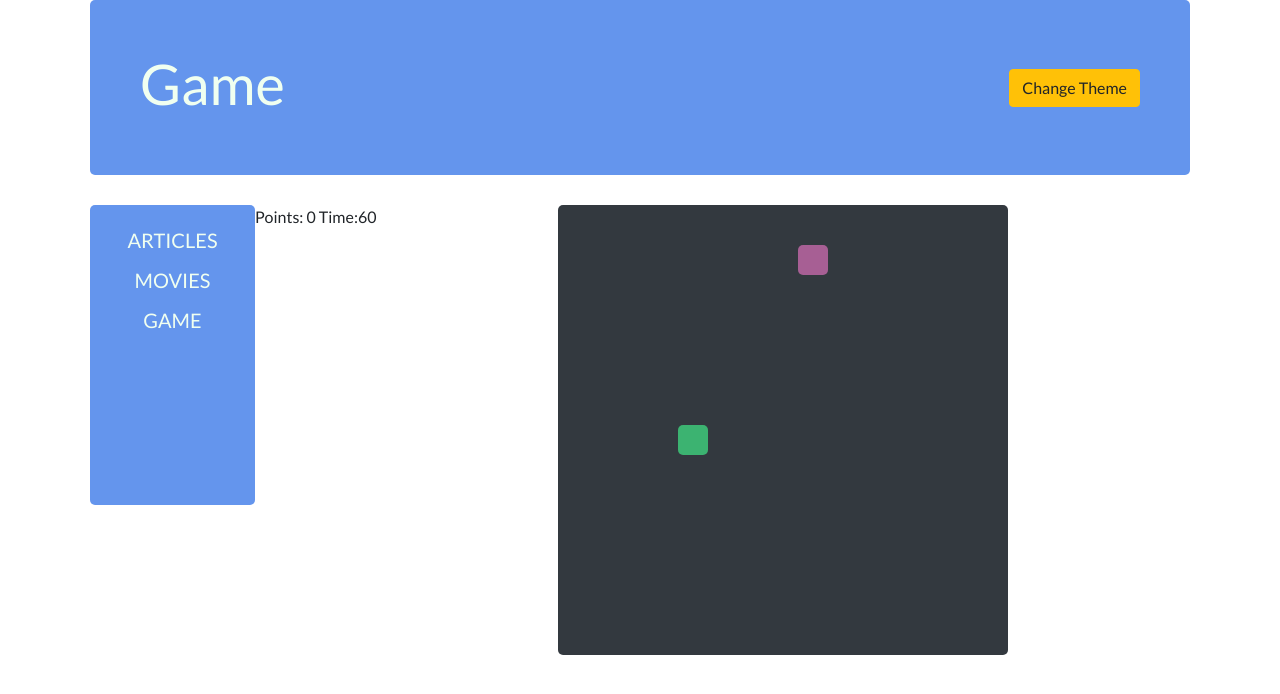
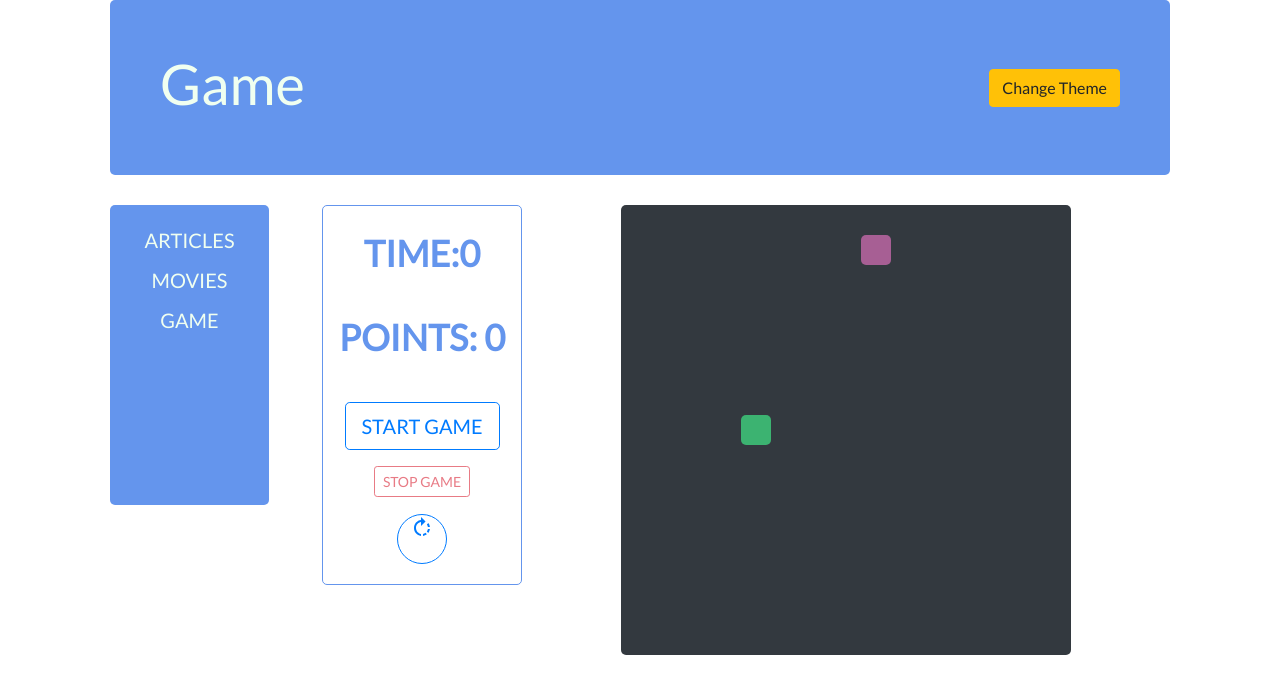
Before and after one commit to sergei740/article-list, a React (Create React App) app: page /game in a window 1280 px wide. Shown: the top 694 px of the page. Built offline with nearby package versions, Linux system fonts and the light colour scheme; the HTML template or start-up script is replaced by a standard one.

Commit message:
added PopupForGame, fixed logic Game component

```diff
--- a/package.json
+++ b/package.json
@@ -3,6 +3,8 @@
   "version": "0.1.0",
   "private": true,
   "dependencies": {
+    "@material-ui/core": "^4.4.3",
+    "@material-ui/icons": "^4.4.3",
     "bootstrap": "^4.3.1",
     "react": "^16.9.0",
     "react-dom": "^16.9.0",
--- a/src/components/App/style.module.css
+++ b/src/components/App/style.module.css
@@ -1,12 +1,14 @@
 @import url('https://fonts.googleapis.com/css?family=Lato&display=swap');
 
 html {
-    overflow-y:scroll;
+    overflow-y: scroll;
 }
 
 .main_container {
     display: flex;
     flex-direction: column;
+    max-width: 100%;
+    padding: 0 20px;
     width: 1100px;
     margin: auto;
     font-family: 'Lato', sans-serif;
--- a/src/components/Game/Game.jsx
+++ b/src/components/Game/Game.jsx
@@ -1,41 +1,67 @@
 import React, { Component } from 'react';
+import RotateRightSharpIcon from '@material-ui/icons/RotateRightSharp';
 import style from './style.module.css';
 import PlayerSquare from '../PlayerSquare/PayerSuare';
 import RandomSquare from '../RandomSquare/RandomSquare';
 import getRandomNumb from '../../getRandomNumb';
-
+import PopupForGame from '../PopupForGame/PopupForGame';
 
 class Game extends Component {
   constructor(props) {
     super(props);
+    this.myRef = React.createRef();
     this.state = {
-      time: 60,
+      time: 0,
       points: 0,
       marginTop: getRandomNumb(),
       marginLeft: getRandomNumb(),
       random: {
         marginTop: getRandomNumb(),
         marginLeft: getRandomNumb()
-      }
-    }
+      },
+      showPopup: false
+    };
+    this.interval2 = null;
+    this.interval3 = null;
   }
 
-  mainFunction = () => {
-    if (this.state.time !== 0) {
-      this.timer();
-      this.comparePosition();
-      setTimeout(this.mainFunction, 1000);
-    } else {
-      clearTimeout(setTimeout(this.mainFunction, 1000));
+  togglePopup = () => {
+    this.setState({
+      showPopup: !this.state.showPopup
+    });
+  };
+
+  interval = (isAlreadySetted = false) => {
+    if (isAlreadySetted) {
+      clearInterval(this.interval2);
     }
+    this.interval2 = setInterval(() => {
+      this.getRandomPosition();
+    }, 3000);
   };
 
   timer = () => {
-    const newTime = this.state.time !== 0 ? this.setState({ time: this.state.time - 1 }) : this.state.time;
-    return newTime;
+    if (this.state.time !== 0) {
+      this.setState({ time: this.state.time - 1 })
+    } else{
+      clearInterval(this.interval3);
+      this.togglePopup();
+    }
+    // const newTime = this.state.time !== 0 ? this.setState({ time: this.state.time - 1 }) : this.state.time;
+    // return newTime;
+  };
+
+  startTimer = (isAlreadySetted = false) => {
+    if (isAlreadySetted) {
+      clearInterval(this.interval3);
+    }
+    this.interval3 = setInterval(() => {
+      this.timer();
+    }, 1000);
   };
 
   getRandomPosition = () => {
+    if (this.state.time === 0) this.stopGame();
     this.setState({
       random: {
         marginTop: getRandomNumb(),
@@ -46,59 +72,91 @@ class Game extends Component {
 
   comparePosition = () => {
     if (this.state.marginLeft === this.state.random.marginLeft && this.state.marginTop === this.state.random.marginTop) {
+      this.setState({ points: this.state.points + 1 });
       this.getRandomPosition();
-      this.setState({ points: this.state.points + 1 });
+      this.interval(true);
     }
   };
 
-  clickToStart = () => {
-    this.mainFunction();
-    if (this.state.time !== 0) {
-      setInterval(this.getRandomPosition, 3000);
-    } else {
-      clearInterval(setInterval(this.getRandomPosition, 3000));
-    }
+  stopGame = () => {
+    clearInterval(this.interval2);
+    clearInterval(this.interval3);
+  };
+
+  restartGame = () => {
+    this.stopGame();
+    this.myRef.current.focus();
+    this.setState({ time: 60, points: 0 });
+    this.startTimer();
+  };
+
+  startGame = () => {
+    this.myRef.current.focus();
+    this.setState({ time: 60, points: 0 });
+    this.startTimer();
+    this.interval();
   };
 
   changePosition = (e) => {
+    if (this.state.time !== 0) {
       switch (e.keyCode) {
         case 37:
-        this.state.marginLeft !== 0
-          ? this.setState({ marginLeft: this.state.marginLeft - 20 })
-          : this.setState({ marginLeft: this.state.marginLeft });
-        break;
+          return this.state.marginLeft !== 0
+            ? this.setState({ marginLeft: this.state.marginLeft - 30 }, () => {
+              this.comparePosition();
+            })
+            : null;
         case 38:
-        this.state.marginTop !== 0
-          ? this.setState({ marginTop: this.state.marginTop - 20 })
-          : this.setState({ marginTop: this.state.marginTop });
-        console.log(this.state);
-        break;
+          return this.state.marginTop !== 0
+            ? this.setState({ marginTop: this.state.marginTop - 30 }, () => {
+              this.comparePosition();
+            })
+            : null;
         case 39:
-        this.state.marginLeft !== 420
-          ? this.setState({ marginLeft: this.state.marginLeft + 20 })
-          : this.setState({ marginLeft: this.state.marginLeft });
-        console.log(this.state);
-        break;
+          return this.state.marginLeft !== 420
+            ? this.setState({ marginLeft: this.state.marginLeft + 30 }, () => {
+              this.comparePosition();
+            })
+            : null;
         case 40:
-        this.state.marginTop !== 420
-          ? this.setState({ marginTop: this.state.marginTop + 20 })
-          : this.setState({ marginTop: this.state.marginTop });
-        console.log(this.state);
-        break;
+          return this.state.marginTop !== 420
+            ? this.setState({ marginTop: this.state.marginTop + 30 }, () => {
+              this.comparePosition();
+            })
+            : null;
         default:
           break;
+      }
     }
   };
 
   render() {
     return (
-      <>
-        { `Points: ${ this.state.points } Time:${ this.state.time }` }
+      <div className={ style.game_wrapper }>
+        { this.state.showPopup ? <PopupForGame score={ this.state.points } closePopup={ this.togglePopup }/> : null }
+        <div className={ style.game_info }>
+          <div className={ style.game_info_children }>{ `TIME:${ this.state.time }` }</div>
+          <div className={ style.game_info_children }>{ `POINTS: ${ this.state.points }` }</div>
+          <button className='btn btn-lg btn-outline-primary'
+                  onClick={ this.startGame }
+                  disabled={ this.state.time !== 0 }>START GAME
+          </button>
+          <button className='btn btn-sm btn-outline-danger'
+                  onClick={ () => {
+                    this.stopGame();
+                    this.togglePopup()
+                  } }
+                  disabled={ this.state.time === 0 }>STOP GAME
+          </button>
+          <button className={ style.restart_button } onClick={ this.restartGame }>
+            <RotateRightSharpIcon>Restart</RotateRightSharpIcon>
+          </button>
+        </div>
         <div className={ style.game }>
-          <PlayerSquare changePosition={ this.changePosition } param={ this.state } clickToStart={ this.clickToStart }/>
+          <PlayerSquare changePosition={ this.changePosition } param={ this.state } focus={ this.myRef }/>
           <RandomSquare param={ this.state.random }/>
         </div>
-      </>
+      </div>
     )
   }
 }
--- a/src/components/Game/style.module.css
+++ b/src/components/Game/style.module.css
@@ -1,10 +1,50 @@
+.game_wrapper {
+    display: flex;
+    width: 80%;
+    justify-content: space-between;
+}
+
+.game_info {
+    width: 200px;
+    height: 380px;
+    border: 1px solid cornflowerblue;
+    border-radius: 5px;
+    font-size: 36px;
+    text-align: center;
+    color: cornflowerblue;
+    font-weight: bold;
+}
+
+.game_info_children {
+    margin: 20px 0 30px 0;
+}
+
 .game {
     width: 450px;
+    display: flex;
     margin: auto;
-    display: flex;
     flex-direction: column;
     background: #33393F;
     border-radius: 5px;
     height: 450px;
     position: relative;
 }
+
+
+.restart_button {
+    display: flex;
+    width: 50px;
+    justify-content: center;
+    height: 50px;
+    border: 1px solid #007bff;
+    border-radius: 100%;
+    margin: 10px auto 0;
+    background-color: transparent;
+    color: #007bff;
+    outline: none;
+}
+
+.restart_button:hover {
+    color: white;
+    background: #007bff;
+}
--- a/src/components/MovieList/MovieList.jsx
+++ b/src/components/MovieList/MovieList.jsx
@@ -13,33 +13,36 @@ class MovieList extends Component {
 
   handleChange = (e) => {
     this.setState({ inputTitle: e.target.value });
-    console.log(this.state.inputTitle);
   };
 
   loadMovies = () => {
     loadData(getTransformStr(this.state.inputTitle))
       .then(({ response }) => {
-        this.setState({ movies: JSON.parse(response).Search });
-        console.log(JSON.parse(response).Search);
+        this.setState({
+          movies: JSON.parse(response).Search,
+          inputTitle: ''
+        });
       })
       .catch(({ response }) => {
-        alert(response);
+        this.setState({ movies: response });
       });
   };
 
 
   render() {
-    const posterList = this.state.movies.map(item => {
-      return item.Poster !== 'N/A'
-        ? <MovieCard key={ item.imdbID } src={ item.Poster } title={ item.Title } year={ item.Year }/>
-        : null;
-    });
+    const posterList = this.state.movies !== undefined
+      ? this.state.movies.map(item => {
+        return item.Poster !== 'N/A'
+          ? <MovieCard key={ item.imdbID } src={ item.Poster } title={ item.Title } year={ item.Year }/>
+          : null;
+      })
+      : <div className={ style.error_text }>Movie with this title not found</div>;
 
     return (
       <div className={ style.movie_list }>
         <div className={ style.block_input_title }>
           <div>
-            <input placeholder='Type Movie Title' onChange={ this.handleChange }/>
+            <input placeholder='Type Movie Title' value={ this.state.inputTitle } onChange={ this.handleChange }/>
           </div>
           <div>
             <button className='btn btn-outline-info btn-sm' onClick={ this.loadMovies }
--- a/src/components/MovieList/style.module.css
+++ b/src/components/MovieList/style.module.css
@@ -27,3 +27,11 @@
     flex-wrap: wrap;
     justify-content: space-around;
 }
+
+.error_text {
+    width: 50%;
+    text-align: center;
+    font-weight: bold;
+    font-size: 24px;
+    color: cornflowerblue;
+}
--- a/src/components/PlayerSquare/PayerSuare.jsx
+++ b/src/components/PlayerSquare/PayerSuare.jsx
@@ -4,7 +4,7 @@ import style from './style.module.css'
 function PlayerSquare(props) {
   return (
     <div tabIndex='0' className={ style.playerSquare } style={ props.param }
-         onKeyDown={ props.changePosition } onClick={ props.clickToStart }></div>
+         onKeyDown={ props.changePosition } onClick={ props.clickToStart } ref={ props.focus }></div>
   )
 }
 
--- /dev/null
+++ b/src/components/PopupForGame/PopupForGame.jsx
@@ -0,0 +1,19 @@
+import React from 'react';
+import style from './style.module.css';
+import CloseIcon from '@material-ui/icons/Close';
+
+const PopupForGame = (props) => {
+  return (
+    <div className={ style.popup }>
+      <div className={ style.popup_inner }>
+        <h1>{ `Time is over!
+                Your score: ${ props.score }` }</h1>
+        <button onClick={ props.closePopup } className={ style.exit_button }>
+          <CloseIcon>Close</CloseIcon>
+        </button>
+      </div>
+    </div>
+  );
+}
+
+export default PopupForGame;
--- /dev/null
+++ b/src/components/PopupForGame/style.module.css
@@ -0,0 +1,46 @@
+.popup {
+    position: fixed;
+    width: 100%;
+    height: 100%;
+    top: 0;
+    left: 0;
+    right: 0;
+    bottom: 0;
+    margin: auto;
+    background-color: rgba(0, 0, 0, 0.5);
+    z-index: 10000;
+}
+
+.popup_inner {
+    display: flex;
+    position: absolute;
+    width: 400px;
+    height: 400px;
+    left: 25%;
+    right: 25%;
+    top: 25%;
+    bottom: 25%;
+    margin: auto;
+    border-radius: 5px;
+    background: cornflowerblue;
+    white-space: pre-line;
+    text-align: center;
+}
+
+.popup_inner h1 {
+    align-items: center;
+    width: 80%;
+    margin: auto;
+    color: white;
+    font-weight: bold;
+    font-size: 36px;
+}
+
+.exit_button {
+    position: absolute;
+    top: 10px;
+    right: 5px;
+    background: transparent;
+    border: none;
+    color: white;
+}
--- a/src/getRandomNumb.js
+++ b/src/getRandomNumb.js
@@ -1,9 +1,9 @@
 const getRandomNumb = () => {
   let arr = [0];
-  for (let i = 1; i < 22; i++) {
-    arr.push(arr[i - 1] + 20);
+  for (let i = 1; i < 15; i++) {
+    arr.push(arr[i - 1] + 30);
   }
-  return arr[Math.floor(Math.random() * (22 - 0 + 1)) + 0];
+  return arr[Math.floor(Math.random() * (14 - 0 + 1)) + 0];
 };
 
 export default getRandomNumb;
```
Also changed, not shown: src/components/Timer.jsx (deleted, +0 -40 lines), 1 other file (tests, documents, lock files or other folders). Lines whose indentation alone changed are shown as unchanged.
